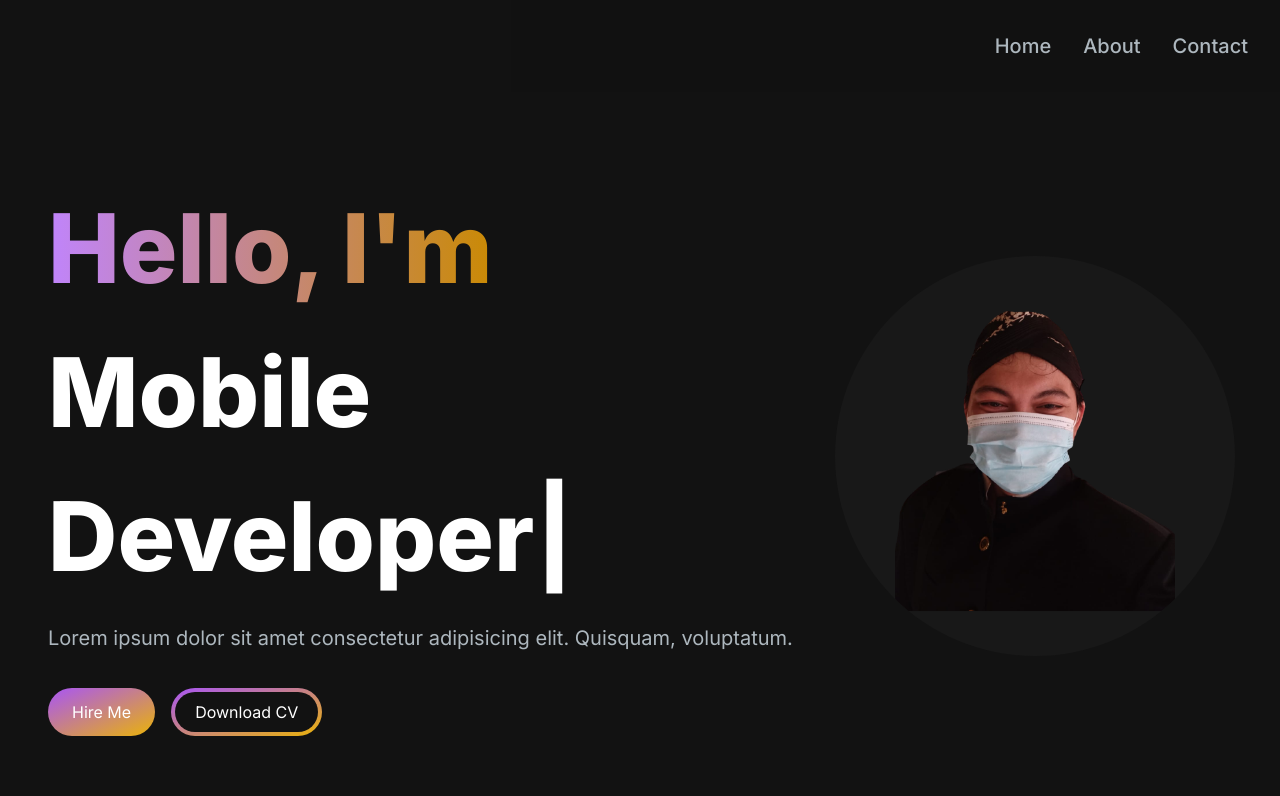
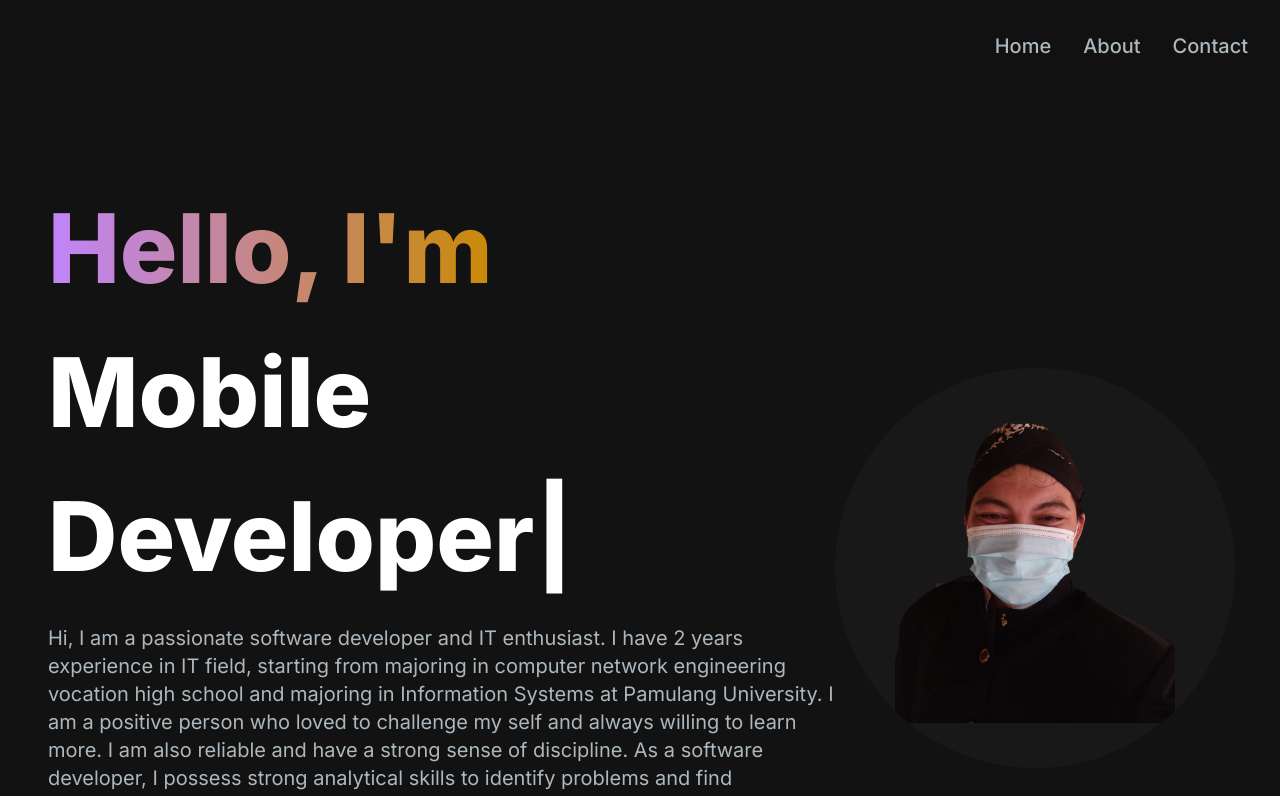
Before and after one commit to fikriansyah-31/portofolio-fk, a Next.js app: page / in a window 1280 px wide. Shown: the top 796 px of the page. Built offline with nearby package versions, Linux system fonts and the light colour scheme.

Commit message:
first commit

```diff
--- a/src/app/components/HeroSection.tsx
+++ b/src/app/components/HeroSection.tsx
@@ -37,8 +37,17 @@ const HeroSection: React.FC = () => {
             />
           </h1>
           <p className="text-[#ADB7BE] text-base sm:text-lg mb-6 lg:text-xl">
-            Lorem ipsum dolor sit amet consectetur adipisicing elit. Quisquam,
-            voluptatum.
+            Hi, I am a passionate software developer and IT enthusiast. I have 2
+            years experience in IT field, starting from majoring in computer
+            network engineering vocation high school and majoring in Information
+            Systems at Pamulang University. I am a positive person who loved to
+            challenge my self and always willing to learn more. I am also
+            reliable and have a strong sense of discipline. As a software
+            developer, I possess strong analytical skills to identify problems
+            and find appropriate solutions. I am capable of working
+            collaboratively in a team, communicating effectively, and being
+            flexible in adapting to technological advancements and project
+            requirements.
           </p>
           <div>
             <Link
```
